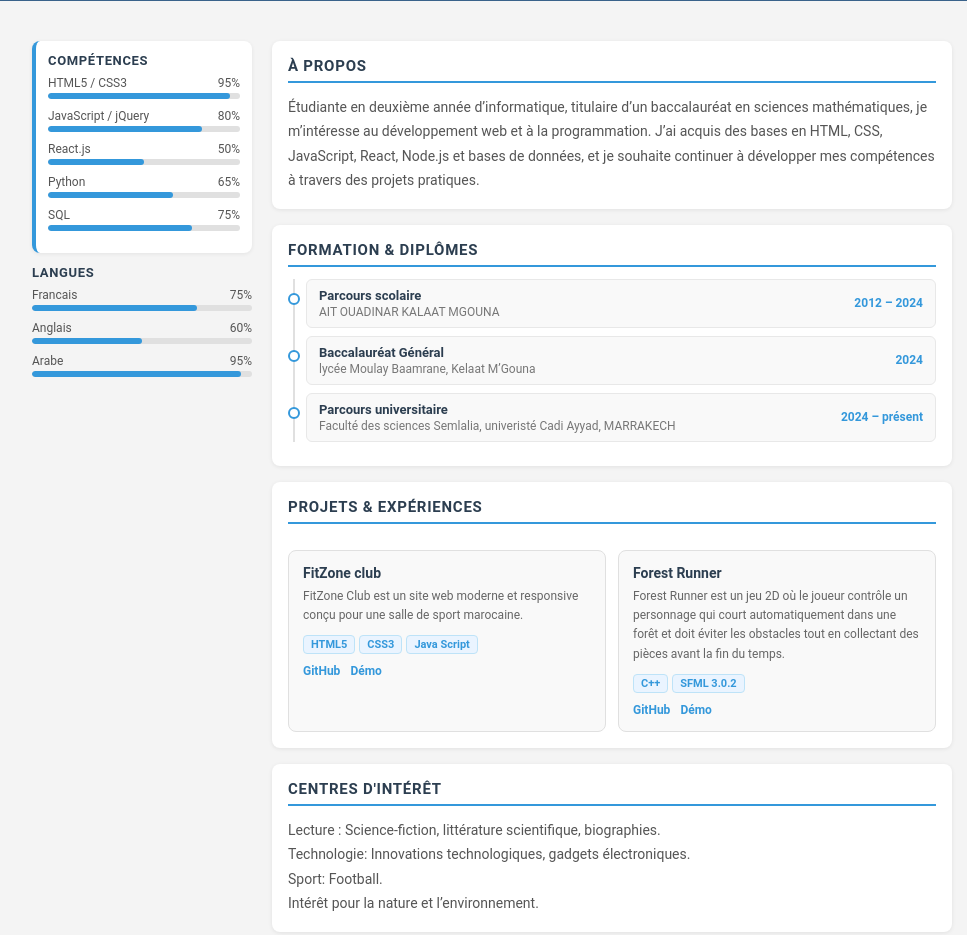
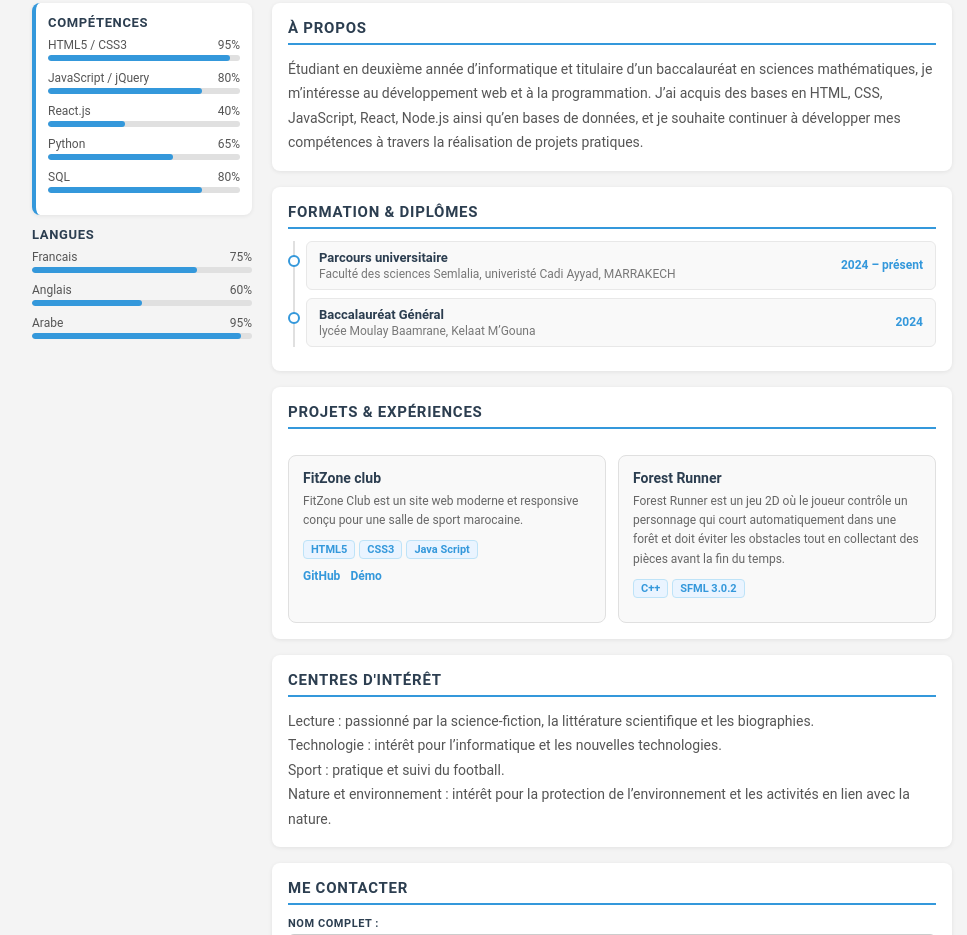
Before and after one commit to haitmhamed6507-sys/hassanAitM-hamed.github.io, a plain HTML site: page index.html in a window 1280 px wide. Shown: the part 267-1202 px from the top of the page, without its empty margins (148-1115 px from the left). Drawn offline with nearby package versions, Linux system fonts and the light colour scheme.

Commit message:
init: cv project

```diff
--- a/index.html
+++ b/index.html
@@ -68,8 +68,8 @@
           <div class="skill-track"><div class="skill-fill" data-pct="80"></div></div>
         </div>
         <div class="skill-bar-wrap">
-          <div class="skill-label-row"><span>React.js</span><span>50%</span></div>
-          <div class="skill-track"><div class="skill-fill" data-pct="50"></div></div>
+          <div class="skill-label-row"><span>React.js</span><span>40%</span></div>
+          <div class="skill-track"><div class="skill-fill" data-pct="40"></div></div>
         </div>
 
         <div class="skill-bar-wrap">
@@ -77,8 +77,8 @@
           <div class="skill-track"><div class="skill-fill" data-pct="65"></div></div>
         </div>
         <div class="skill-bar-wrap">
-          <div class="skill-label-row"><span>SQL</span><span>75%</span></div>
-          <div class="skill-track"><div class="skill-fill" data-pct="75"></div></div>
+          <div class="skill-label-row"><span>SQL</span><span>80%</span></div>
+          <div class="skill-track"><div class="skill-fill" data-pct="80"></div></div>
         </div>
       </div>
     </article>
@@ -110,9 +110,9 @@
       <article id="about" class="reveal">
         <h2>À Propos</h2>
         <p>
-         Étudiante en deuxième année d’informatique, titulaire d’un baccalauréat en sciences mathématiques, je m’intéresse au développement web et à la programmation.
-         J’ai acquis des bases en HTML, CSS, JavaScript, React, Node.js et bases de données,
-         et je souhaite continuer à développer mes compétences à travers des projets pratiques.
+Étudiant en deuxième année d’informatique et titulaire d’un baccalauréat en sciences mathématiques, je m’intéresse au développement web et à la programmation.
+J’ai acquis des bases en HTML, CSS, JavaScript, React, Node.js ainsi qu’en bases de données, et je souhaite continuer à développer mes compétences à travers la réalisation de projets pratiques.
+
 
         </p>
       </article>
@@ -122,19 +122,20 @@
         <h2>Formation &amp; Diplômes</h2>
         <div class="timeline">
 
-          <div class="timeline-item">
+<div class="timeline-item">
             <div class="timeline-dot"></div>
             <div class="timeline-header">
               <div class="timeline-meta">
-                <strong>Parcours scolaire</strong>
-                <span>AIT OUADINAR KALAAT MGOUNA</span>
+                <strong>Parcours universitaire</strong>
+                <span>Faculté des sciences Semlalia, univeristé Cadi Ayyad, MARRAKECH</span>
               </div>
-              <span class="timeline-date">2012 – 2024</span>
+              <span class="timeline-date">2024 – présent</span>
             </div>
             <div class="timeline-body">
-              J’ai suivi mon parcours scolaire de l’enseignement primaire jusqu’au baccalauréat, où j’ai acquis des bases solides dans les différentes matières générales.
+              Actuellement en deuxième année branche d’informatique, je poursuis une formation axée sur le développement logiciel et web. J’y étudie principalement la programmation orientée objet, les structures de données, les bases de données ainsi que le développement d’applications web. Cette formation me permet de renforcer mes compétences techniques et de réaliser des projets pratiques en programmation.
             </div>
           </div>
+
 
           <div class="timeline-item">
             <div class="timeline-dot"></div>
@@ -151,19 +152,7 @@ obtenu en 2024 avec la mention Assez bien.
             </div>
           </div>
 
-          <div class="timeline-item">
-            <div class="timeline-dot"></div>
-            <div class="timeline-header">
-              <div class="timeline-meta">
-                <strong>Parcours universitaire</strong>
-                <span>Faculté des sciences Semlalia, univeristé Cadi Ayyad, MARRAKECH</span>
-              </div>
-              <span class="timeline-date">2024 – présent</span>
-            </div>
-            <div class="timeline-body">
-              Actuellement en deuxième année branche d’informatique, je poursuis une formation axée sur le développement logiciel et web. J’y étudie principalement la programmation orientée objet, les structures de données, les bases de données ainsi que le développement d’applications web. Cette formation me permet de renforcer mes compétences techniques et de réaliser des projets pratiques en programmation.
-            </div>
-          </div>
+
 
 
         </div>
@@ -178,10 +167,11 @@ obtenu en 2024 avec la mention Assez bien.
         <h2>Centres d'intérêt</h2>
 
                  <p id="interets-content">
-        Lecture : Science-fiction, littérature scientifique, biographies.<br>
-        Technologie: Innovations technologiques, gadgets électroniques.<br>
-        Sport: Football.<br>
-        Intérêt pour la nature et l’environnement.
+Lecture : passionné par la science-fiction, la littérature scientifique et les biographies.<br>
+Technologie : intérêt pour l’informatique et les nouvelles technologies.<br>
+Sport : pratique et suivi du football.<br>
+Nature et environnement : intérêt pour la protection de l’environnement et les activités en lien avec la nature.<br>
+
       </p>
 
 
@@ -299,7 +289,7 @@ function ProjectsSection() {
       title: "Forest Runner",
       description: "Forest Runner est un jeu 2D où le joueur contrôle un personnage qui court automatiquement dans une forêt et doit éviter les obstacles tout en collectant des pièces avant la fin du temps.",
       techs: ["C++", "SFML 3.0.2"],
-      github: "#", demo: "#"
+
     },
   ];
 
--- a/style.css
+++ b/style.css
@@ -1,6 +1,7 @@
     * { margin: 0; padding: 0; box-sizing: border-box; }
 
     body {
+      margin: 0;
       font-family: 'Roboto', Arial, sans-serif;
       font-size: 14px;
       color: #333;
@@ -13,7 +14,6 @@
       background: #39628a;
       color: white;
       padding: 28px 0 20px;
-      margin-top: 38px; /* nav height */
       cursor: pointer;
     }
 
```
